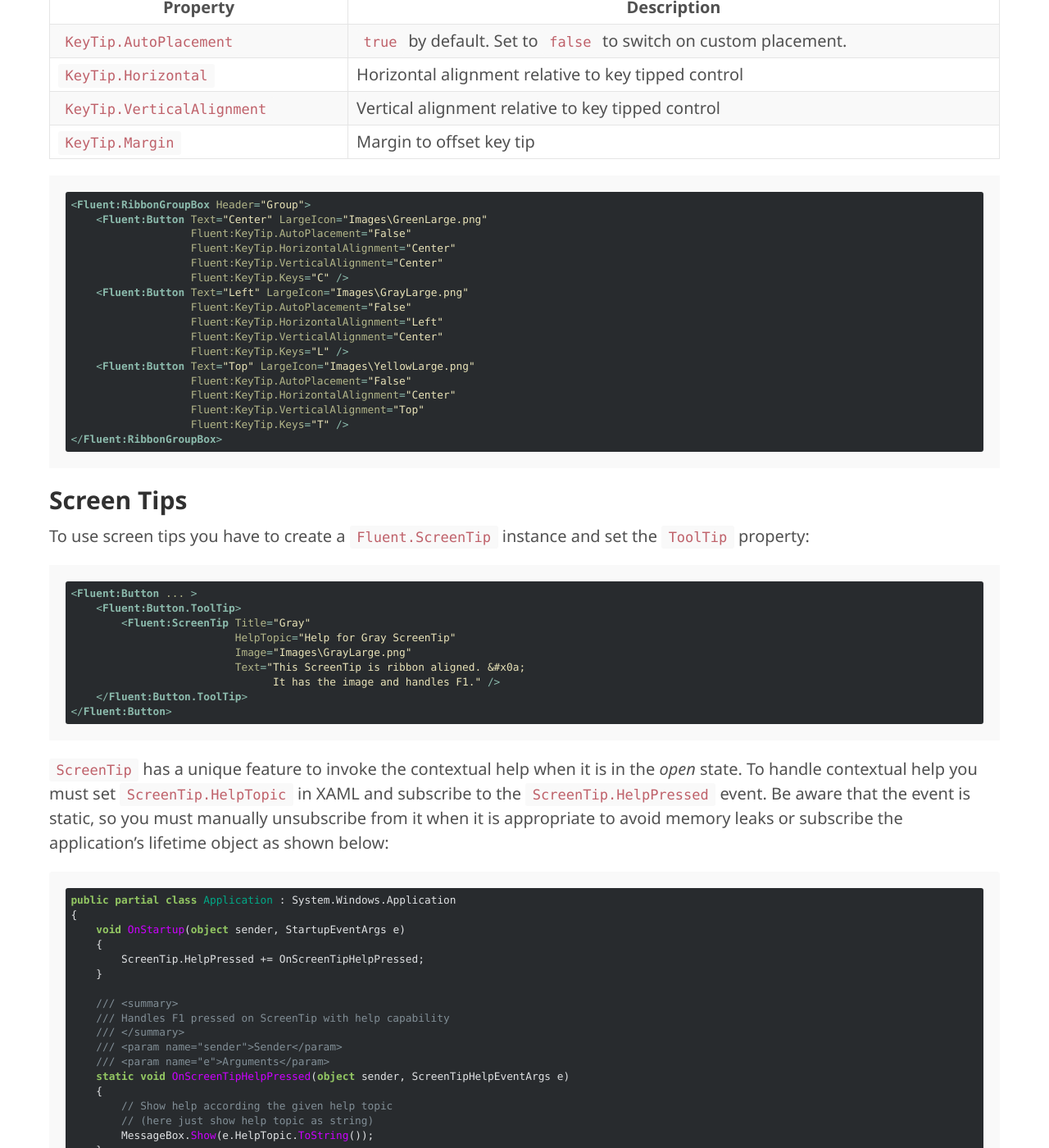
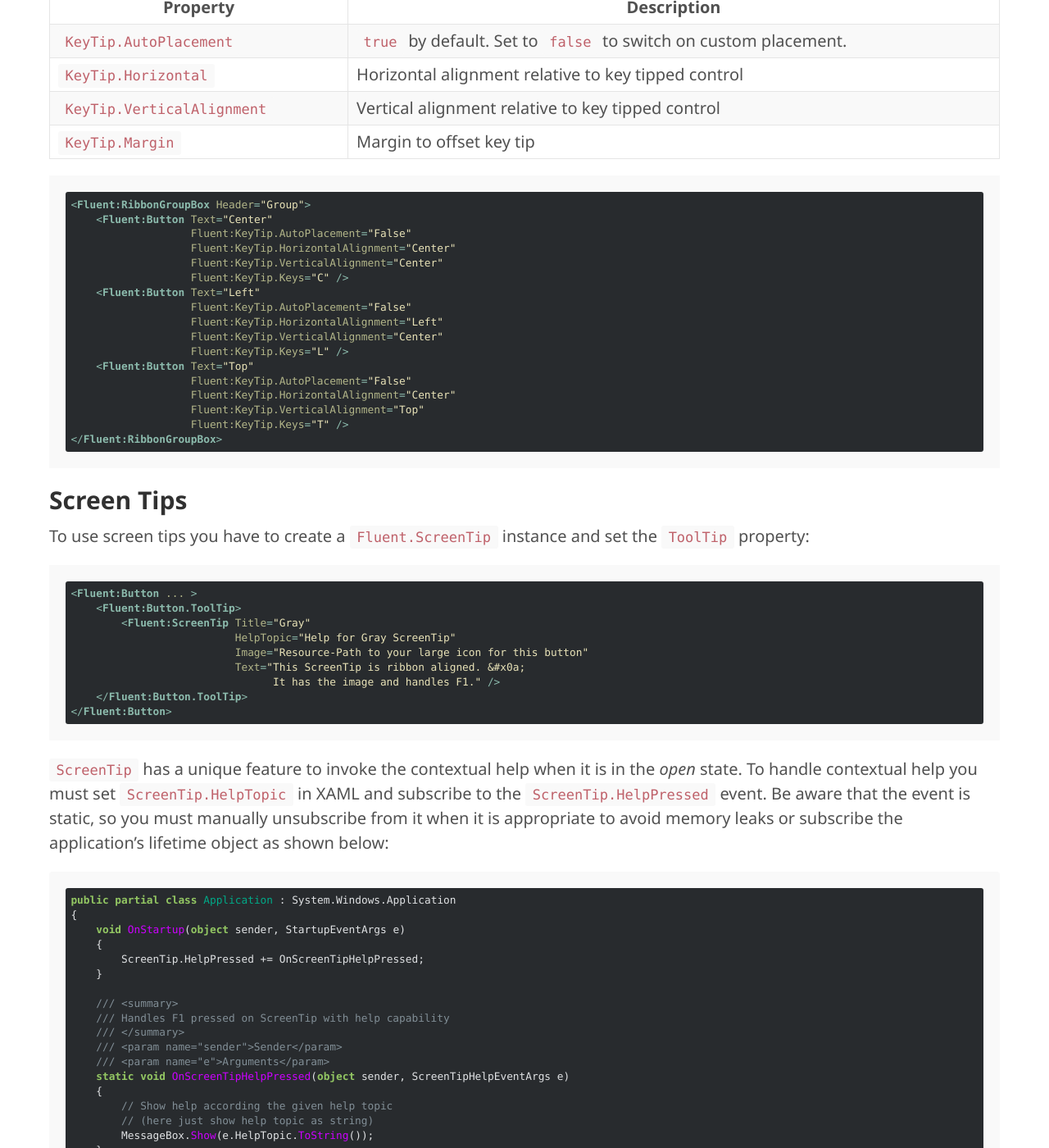
Before and after one commit to fluentribbon/fluentribbon.github.io, a Jekyll site: the page built from documentation/controls/keytip.md, in a window 1280 px wide and 1400 px high, scrolled down 670 px. Shown: the whole window at 82% size. Built offline with Jekyll 4.4.1, drawn with Linux system fonts in a browser that asks for light colours; some of the changed text lies outside the part shown.

Commit message:
Making it more clear how to use icons

````diff
--- a/documentation/controls/keytip.md
+++ b/documentation/controls/keytip.md
@@ -37,17 +37,17 @@ Property                    | Description
 
 ```xaml
 <Fluent:RibbonGroupBox Header="Group">
-    <Fluent:Button Text="Center" LargeIcon="Images\GreenLarge.png"
+    <Fluent:Button Text="Center"
                    Fluent:KeyTip.AutoPlacement="False"
                    Fluent:KeyTip.HorizontalAlignment="Center"
                    Fluent:KeyTip.VerticalAlignment="Center"
                    Fluent:KeyTip.Keys="C" />
-    <Fluent:Button Text="Left" LargeIcon="Images\GrayLarge.png"
+    <Fluent:Button Text="Left"
                    Fluent:KeyTip.AutoPlacement="False"
                    Fluent:KeyTip.HorizontalAlignment="Left"
                    Fluent:KeyTip.VerticalAlignment="Center"
                    Fluent:KeyTip.Keys="L" />
-    <Fluent:Button Text="Top" LargeIcon="Images\YellowLarge.png"
+    <Fluent:Button Text="Top"
                    Fluent:KeyTip.AutoPlacement="False"
                    Fluent:KeyTip.HorizontalAlignment="Center"
                    Fluent:KeyTip.VerticalAlignment="Top"
@@ -64,7 +64,7 @@ To use screen tips you have to create a `Fluent.ScreenTip` instance and set the
     <Fluent:Button.ToolTip>
         <Fluent:ScreenTip Title="Gray"
                           HelpTopic="Help for Gray ScreenTip"
-                          Image="Images\GrayLarge.png"
+                          Image="Resource-Path to your large icon for this button"
                           Text="This ScreenTip is ribbon aligned. &#x0a;
                                 It has the image and handles F1." />
     </Fluent:Button.ToolTip>
@@ -107,7 +107,7 @@ Moreover you can set text which should be shown when the target control is disab
 <Fluent:Button IsEnabled="False" ... >
     <Fluent:Button.ToolTip>
         <Fluent:ScreenTip Title="Orange" Width ="250"
-                          Image="Images\OrangeLarge.png"
+                          Image="Resource-Path to your large icon for this button"
                           Text="This control is disabled and has fixed width 250px"
                           HelpTopic="Help for Orange ScreenTip"
                           DisableReason="This control is disabled
````
Also changed, not shown: documentation/concepts/resizing.md (+4 -4 lines), documentation/controls/quick-access-toolbar.md (+1 -1 lines), documentation/controls/ribbon.md (+4 -4 lines).
